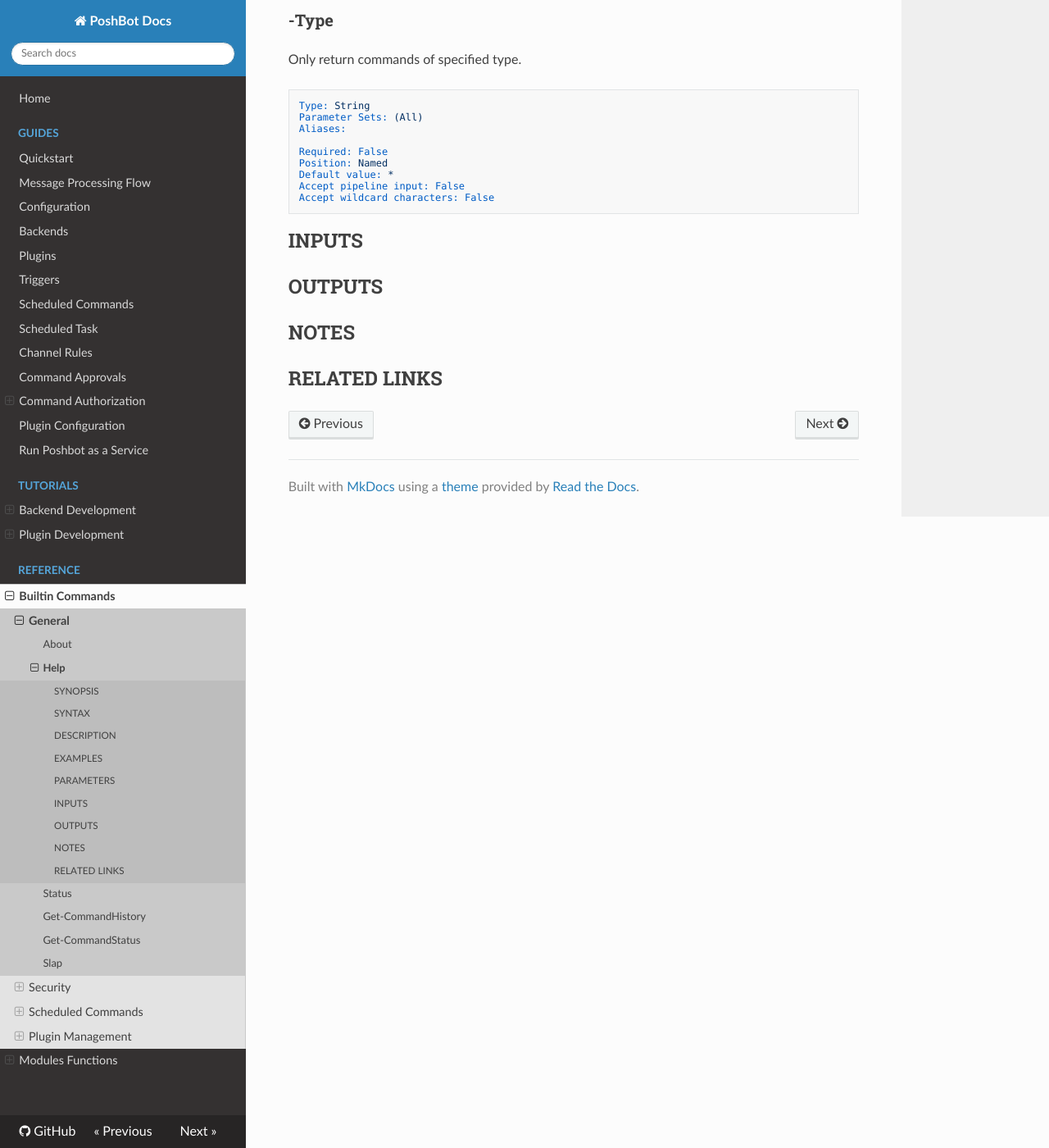
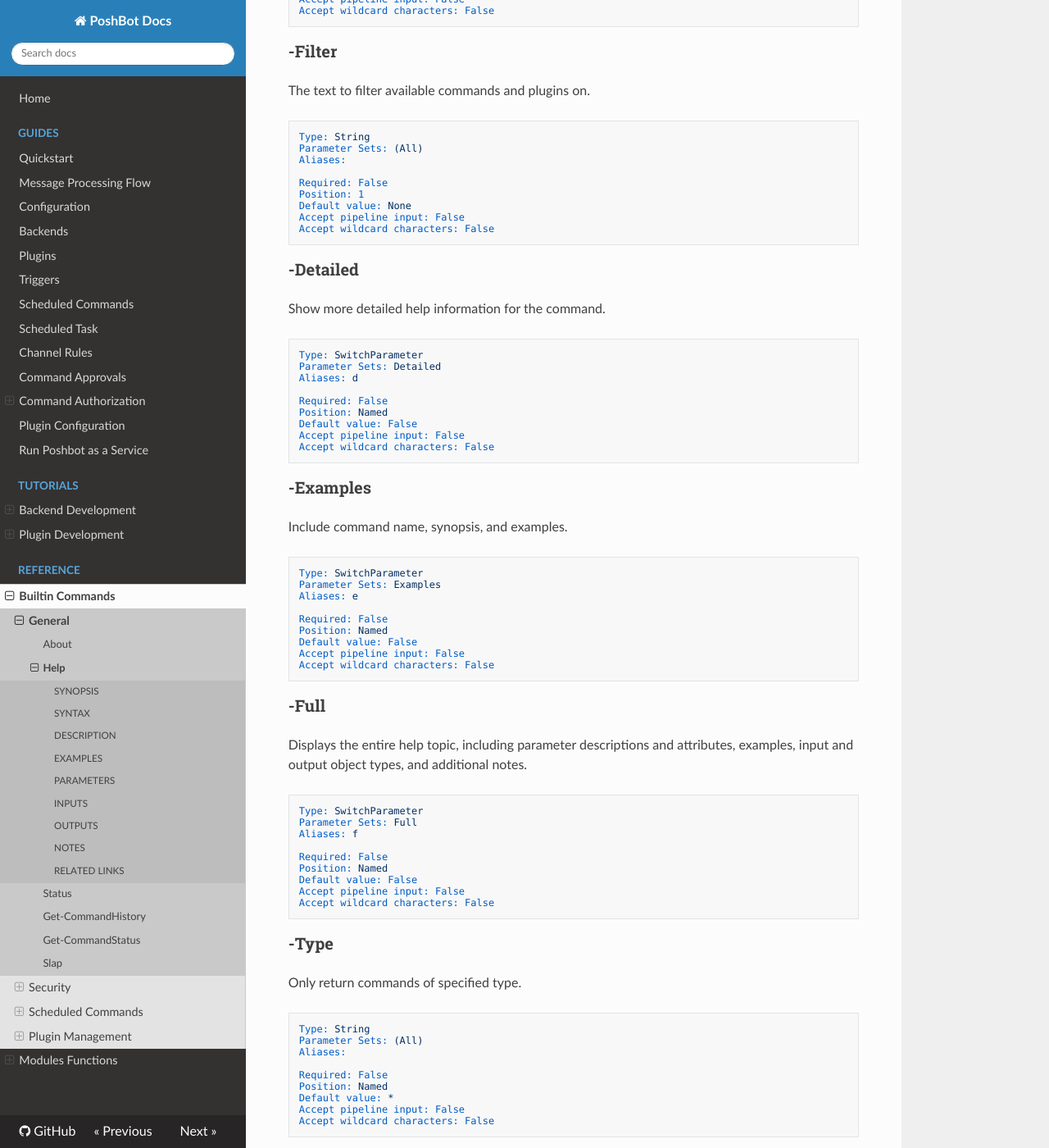
Before and after one commit to poshbotio/PoshBot, an MkDocs documentation site: the page built from docs/reference/commands/Get-CommandHelp.md, in a window 1280 px wide and 1400 px high, scrolled down 1841 px. Shown: the whole window at 82% size. Built offline with MkDocs 1.6.1, drawn with Linux system fonts in a browser that asks for light colours; nearby versions of some CDN libraries; old or Windows-style settings are respelled for this version of MkDocs; some of the changed text lies outside the part shown.

Commit message:
Update docs with new switches for [Get-CommandHelp]

````diff
--- a/docs/reference/commands/Get-CommandHelp.md
+++ b/docs/reference/commands/Get-CommandHelp.md
@@ -12,8 +12,19 @@ Show details and help information about bot commands.
 
 ## SYNTAX
 
+### Detailed (Default)
 ```
 Get-CommandHelp -Bot <Object> [[-Filter] <String>] [-Detailed] [-Type <String>]
+```
+
+### Examples
+```
+Get-CommandHelp -Bot <Object> [[-Filter] <String>] [-Examples] [-Type <String>]
+```
+
+### Full
+```
+Get-CommandHelp -Bot <Object> [[-Filter] <String>] [-Full] [-Type <String>]
 ```
 
 ## DESCRIPTION
@@ -41,6 +52,20 @@ Get detailed help on the 'New-group' command
 ```
 
 List all commands with the \[regex\] trigger type.
+
+### -------------------------- EXAMPLE 4 --------------------------
+```
+!help commandx -Full
+```
+
+Display full help for commandx
+
+### -------------------------- EXAMPLE 5 --------------------------
+```
+!help commandx -Examples
+```
+
+Display examples for commandx
 
 ## PARAMETERS
 
@@ -79,8 +104,38 @@ Show more detailed help information for the command.
 
 ```yaml
 Type: SwitchParameter
-Parameter Sets: (All)
-Aliases:
+Parameter Sets: Detailed
+Aliases: d
+
+Required: False
+Position: Named
+Default value: False
+Accept pipeline input: False
+Accept wildcard characters: False
+```
+
+### -Examples
+Include command name, synopsis, and examples.
+
+```yaml
+Type: SwitchParameter
+Parameter Sets: Examples
+Aliases: e
+
+Required: False
+Position: Named
+Default value: False
+Accept pipeline input: False
+Accept wildcard characters: False
+```
+
+### -Full
+Displays the entire help topic, including parameter descriptions and attributes, examples, input and output object types, and additional notes.
+
+```yaml
+Type: SwitchParameter
+Parameter Sets: Full
+Aliases: f
 
 Required: False
 Position: Named
````
